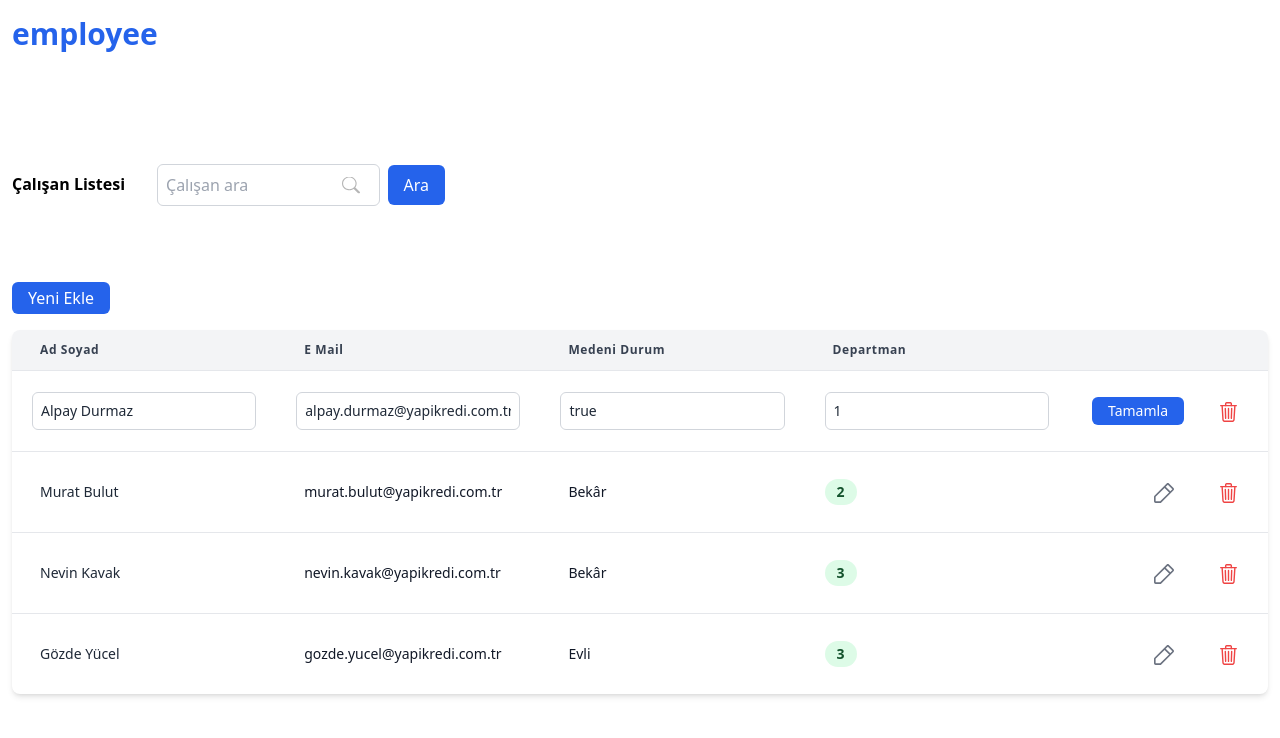
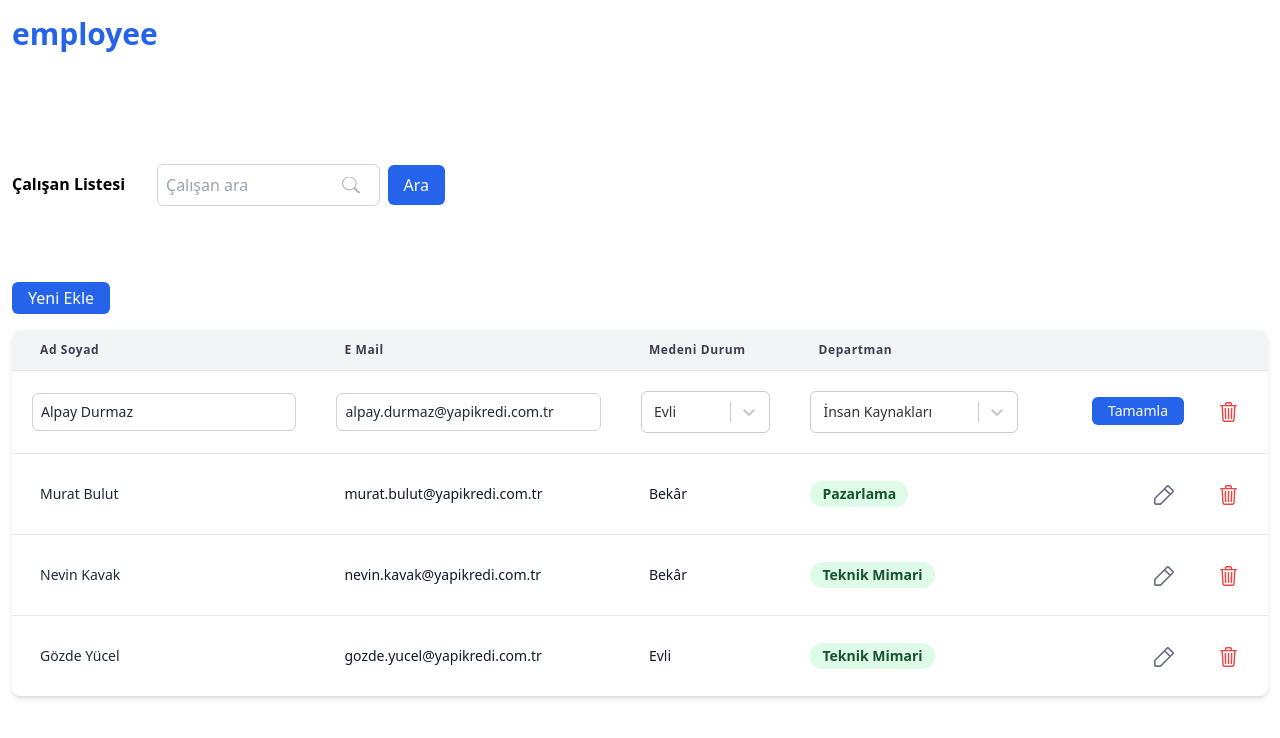
Before and after one commit to mehmetoztokay/employee, a React (Create React App) app: page / in a window 1280 px wide. Both pictures are taken after a click on the button 1164 px from the left and 411 px from the top of the page. Shown: the top 738 px of the page. Built offline with nearby package versions, Linux system fonts and the light colour scheme; data requests are answered from the project's data file.

Commit message:
Added selects to Employee components.

```diff
--- a/src/components/Selects/InputSelect.js
+++ b/src/components/Selects/InputSelect.js
@@ -8,7 +8,7 @@ const stylesOfSelect = {
 }
 
 const InputSelect = (props) => {
-  return <Select {...props} styles={stylesOfSelect} />
+  return <Select {...props} styles={stylesOfSelect} menuPlacement='auto' />
 }
 
 export default InputSelect
--- a/src/pages/Home/AddEmployee.js
+++ b/src/pages/Home/AddEmployee.js
@@ -64,6 +64,7 @@ const AddEmployee = ({ setEmployees, departments, maritalStatuses }) => {
             </div>
             <div>
               <InputSelect
+                placeholder='Departman'
                 onBlur={() => {
                   handleBlur({ target: { name: 'departmentId' } })
                 }}
@@ -76,6 +77,7 @@ const AddEmployee = ({ setEmployees, departments, maritalStatuses }) => {
             </div>
             <div>
               <InputSelect
+                placeholder='Medeni durum'
                 onBlur={() => {
                   handleBlur({ target: { name: 'maritalStatus' } })
                 }}
--- a/src/pages/Home/Employee.js
+++ b/src/pages/Home/Employee.js
@@ -1,7 +1,9 @@
 import axios from 'axios'
 import React, { useEffect, useState } from 'react'
 
-const Employee = ({ employee, setEmployees, departments }) => {
+import InputSelect from 'components/Selects/InputSelect'
+
+const Employee = ({ employee, setEmployees, departments, maritalStatuses }) => {
   const [employeeState, setEmployeeState] = useState(false)
   const [employeeEditing, setEmployeeEditing] = useState(false)
   const [employeeSetted, setEmployeeSetted] = useState({ ...employee })
@@ -95,12 +97,14 @@ const Employee = ({ employee, setEmployees, departments }) => {
         {!employeeState ? (
           <p className='text-gray-900 whitespace-nowrap pl-2'>{employee.maritalStatus ? 'Evli' : 'Bekâr'}</p>
         ) : (
-          <input
-            type='text'
-            className='w-full text-gray-800 whitespace-nowrap outline-1 outline-blue-600 border border-gray-300 rounded-md p-2'
-            value={employeeSetted.maritalStatus}
-            onChange={(e) => {
-              setEmployeeSetted({ ...employeeSetted, maritalStatus: e.target.value })
+          <InputSelect
+            options={maritalStatuses.map((maritalStatus) => ({ ...maritalStatus, label: maritalStatus.title }))}
+            defaultValue={{
+              label: maritalStatuses.find((maritalStatus) => maritalStatus.state === employee.maritalStatus)?.title,
+              value: maritalStatuses.find((maritalStatus) => maritalStatus.state === employee.maritalStatus)?.state
+            }}
+            onChange={(option) => {
+              setEmployeeSetted((prevEmployeeSetted) => ({ ...prevEmployeeSetted, maritalStatus: option.state }))
             }}
           />
         )}
@@ -109,17 +113,27 @@ const Employee = ({ employee, setEmployees, departments }) => {
         {!employeeState ? (
           <span className='relative inline-block px-3 py-1 font-semibold text-green-900 leading-tight'>
             <span aria-hidden className='absolute inset-0 bg-green-200 opacity-50 rounded-full'></span>
-            <span className='relative whitespace-nowrap'>{employee.departmentId}</span>
+            <span className='relative whitespace-nowrap'>{departments.find((department) => department.id === employee.departmentId)?.title}</span>
           </span>
         ) : (
-          <input
-            type='text'
-            className='w-full text-gray-800 whitespace-nowrap outline-1 outline-blue-600 border border-gray-300 rounded-md p-2'
-            value={employeeSetted.departmentId}
-            onChange={(e) => {
-              setEmployeeSetted({ ...employeeSetted, departmentId: e.target.value })
+          <InputSelect
+            options={departments.map((department) => ({ ...department, label: department.title }))}
+            defaultValue={{
+              label: departments.find((department) => department.id === employee.departmentId)?.title,
+              value: departments.find((department) => department.id === employee.departmentId)?.id
+            }}
+            onChange={(option) => {
+              setEmployeeSetted((prevEmployeeSetted) => ({ ...prevEmployeeSetted, departmentId: option.id }))
             }}
           />
+          // <input
+          //   type='text'
+          //   className='w-full text-gray-800 whitespace-nowrap outline-1 outline-blue-600 border border-gray-300 rounded-md p-2'
+          //   value={employeeSetted.departmentId}
+          //   onChange={(e) => {
+          //     setEmployeeSetted({ ...employeeSetted, departmentId: e.target.value })
+          //   }}
+          // />
         )}
       </td>
       <td className='flex justify-end items-center text-sm lg:px-5 lg:py-5 px-2 py-2'>
--- a/src/pages/Home/EmployeeList.js
+++ b/src/pages/Home/EmployeeList.js
@@ -38,7 +38,7 @@ const EmployeeList = ({ employees, setEmployees, departments, maritalStatuses, r
               </tr>
             ) : null}
             {employees.map((employee, index) => (
-              <Employee key={index} employee={employee} setEmployees={setEmployees} departments={departments} />
+              <Employee key={index} employee={employee} setEmployees={setEmployees} departments={departments} maritalStatuses={maritalStatuses} />
             ))}
           </tbody>
         </table>
```
